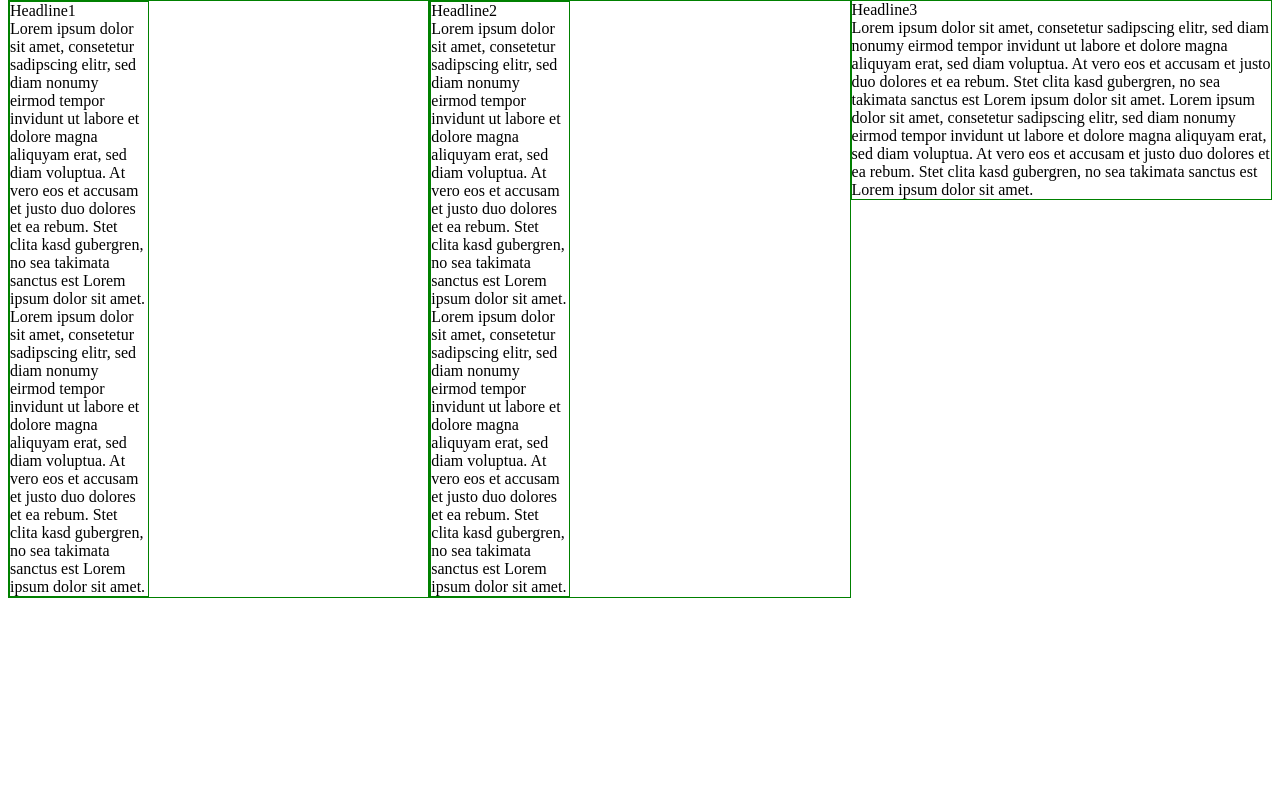
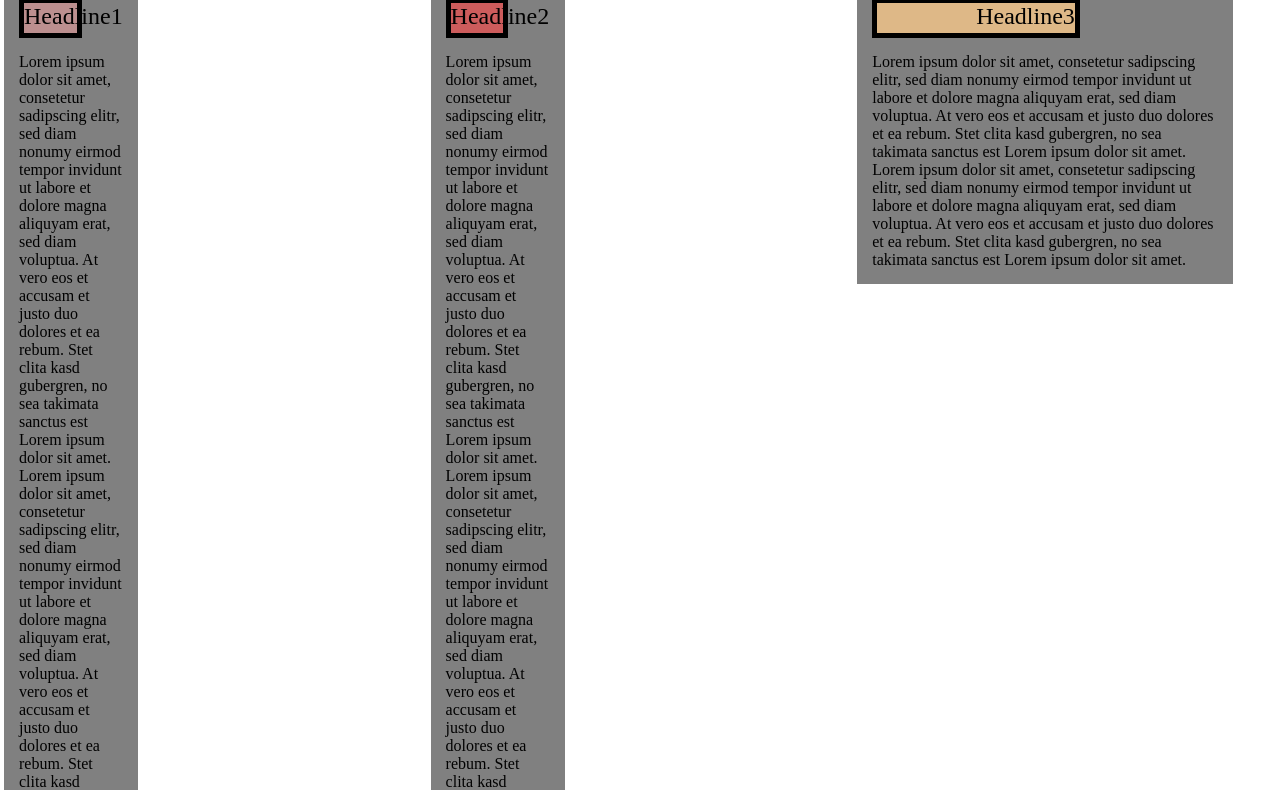
Before and after one commit to petertiupe/coursera-css-module2, a plain HTML site: page web/index.html in a window 1280 px wide. Shown: the part 73-863 px from the top of the page. Before the commit the page ends 800 px from the top, so only its background shows below. Drawn offline with Linux system fonts and the light colour scheme.

Commit message:
sunday 2021-07-11

```diff
--- a/web/css/responsive.css
+++ b/web/css/responsive.css
@@ -1,20 +1,46 @@
 /********** Base styles **********/
 * {
     box-sizing: border-box;
+    margin: 0;
+    padding: 0;
 }
 h1 {
     margin-bottom: 15px;
 }
 
-p {
-    border: 1px solid black;
-    background-color: #A52A2A;
+header {
+    margin-bottom: 15px;
+    font-size: 1.5em;
+    font-style: revert;
+    text-align: right;
+    background-color: cadetblue;
+    width: 60%;
+    height: 40px;
+    /*position: relative;*/
+    left: 40%;
+    border: 5px solid black;
+
+}
+
+#firstHeader {
+    background-color: rosybrown;
+}
+
+#secondHeader {
+    background-color: indianred;
+}
+
+#thirdHeader {
+    background-color: burlywood;
+}
+
+section {
+    padding: 15px;
+    background-color: grey;
+    border: 4px solid white;
+    position: relative;
+    /* margin: auto; */
     width: 90%;
-    height: 150px;
-    margin-right: auto;
-    margin-left: auto;
-    font-family: Helvetica, serif;
-    color: white;
 }
 
 /* Simple Responsive Framework. */
@@ -26,7 +52,7 @@ p {
 @media (min-width: 992px) {
     .col-lg-1, .col-lg-2, .col-lg-3, .col-lg-4, .col-lg-5, .col-lg-6, .col-lg-7, .col-lg-8, .col-lg-9, .col-lg-10, .col-lg-11, .col-lg-12 {
         float: left;
-        border: 1px solid green;
+        /*border: 4px solid white;*/
     }
     .col-lg-1 {
         width: 8.33%;
@@ -70,7 +96,7 @@ p {
 @media (min-width: 768px) and (max-width: 991px) {
     .col-md-1, .col-md-2, .col-md-3, .col-md-4, .col-md-5, .col-md-6, .col-md-7, .col-md-8, .col-md-9, .col-md-10, .col-md-11, .col-md-12 {
         float: left;
-        border: 1px solid green;
+        /*border: 4px solid white;*/
     }
     .col-md-1 {
         width: 8.33%;
```
